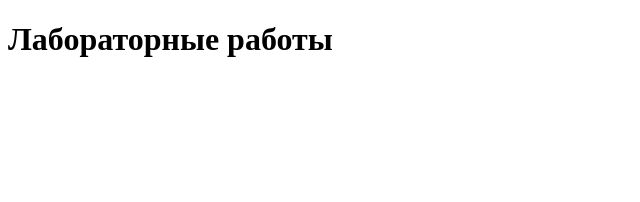
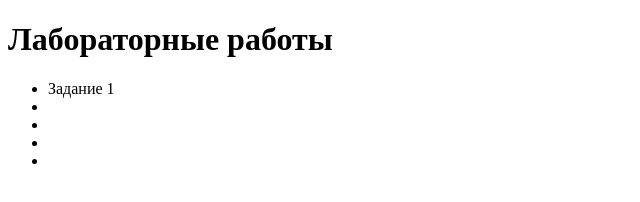
Before and after one commit to Vladizslav/Vladizslav.github.io, a plain HTML site: page index.html in a window 1280 px wide. Shown: the whole page, without its empty margins (0-640 px from the left). Drawn offline with Linux system fonts and the light colour scheme.

Commit message:
add list

```diff
--- a/index.html
+++ b/index.html
@@ -7,5 +7,12 @@
 </head>
 <body>
     <h1>Лабораторные работы</h1>
+    <ul>
+        <li>Задание 1</li>
+        <li></li>
+        <li></li>
+        <li></li>
+        <li></li>
+    </ul>
 </body>
 </html>
```
